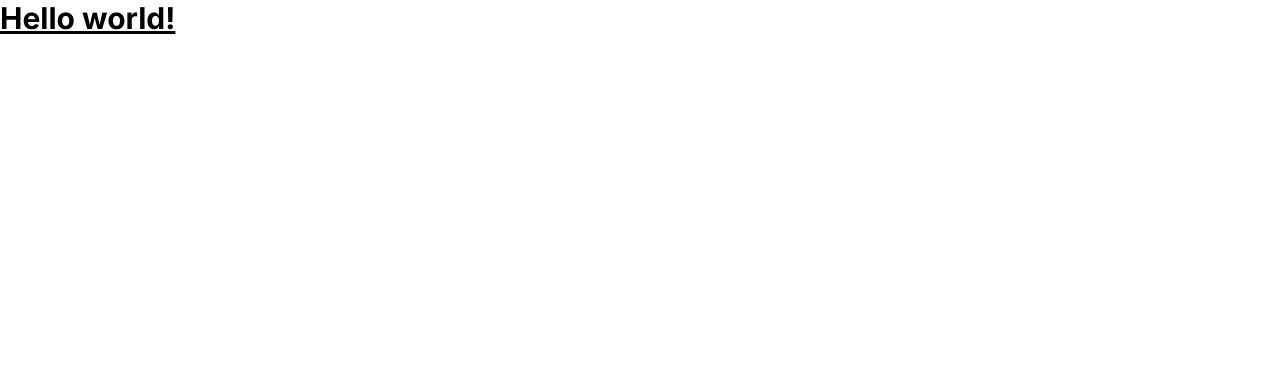
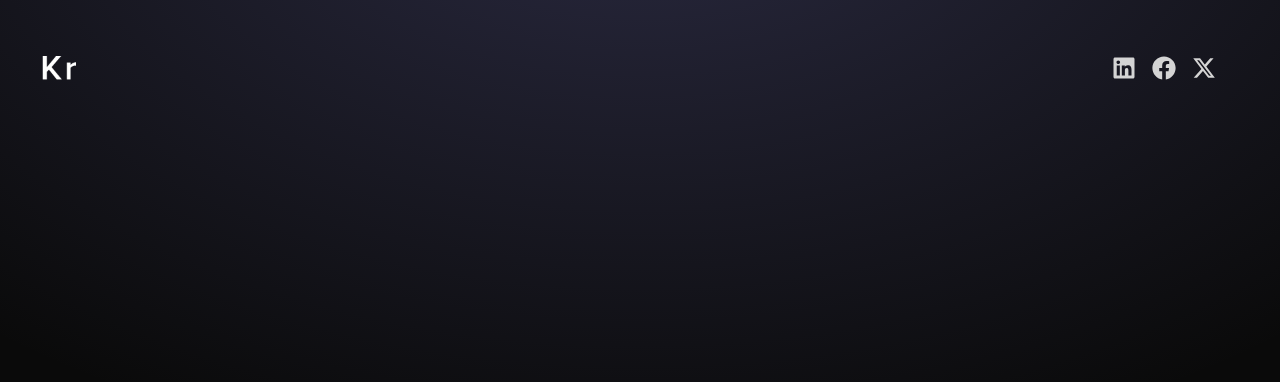
Before and after one commit to Ashen-Shaminda/react-portfolio, a React (Vite) app: page / in a window 1280 px wide. Shown: the top 382 px of the page. Built offline with nearby package versions, Linux system fonts and the light colour scheme.

Commit message:
feat:Added Navbar section.

```diff
--- a/src/App.jsx
+++ b/src/App.jsx
@@ -1,9 +1,14 @@
 import React from "react";
+import NavBar from "./components/NavBar";
 
 const App = () => {
   return (
-    <div>
-      <h1 class="text-3xl font-bold underline">Hello world!</h1>
+    <div className="overflow-x-hidden text-neutral-300 antialiased selection:text-cyan-300 ">
+      <div className="fixed top-0 -z-10 h-full w-full"></div>
+      <div class="absolute top-0 z-[-2] h-screen w-screen bg-neutral-950 bg-[radial-gradient(ellipse_80%_80%_at_50%_-20%,rgba(120,119,198,0.3),rgba(255,255,255,0))]"></div>
+      <div className="container mx-auto px-8">
+        <NavBar />
+      </div>
     </div>
   );
 };
--- /dev/null
+++ b/src/components/Navbar.jsx
@@ -0,0 +1,21 @@
+import React from "react";
+import logo from "../assets/kevinRushLogo.png";
+import { FaFacebook, FaLinkedin } from "react-icons/fa";
+import { FaXTwitter } from "react-icons/fa6";
+
+const NavBar = () => {
+  return (
+    <nav className=" mb-20 flex items-center justify-between py-6">
+      <div className="flex flex-shrink-0 items-center ">
+        <img className="mx-2 w-10" src={logo} alt="logo"></img>
+      </div>
+      <div className="m-8 flex items-center justify-center gap-4 text-2xl">
+        <FaLinkedin />
+        <FaFacebook />
+        <FaXTwitter />
+      </div>
+    </nav>
+  );
+};
+
+export default NavBar;
```
